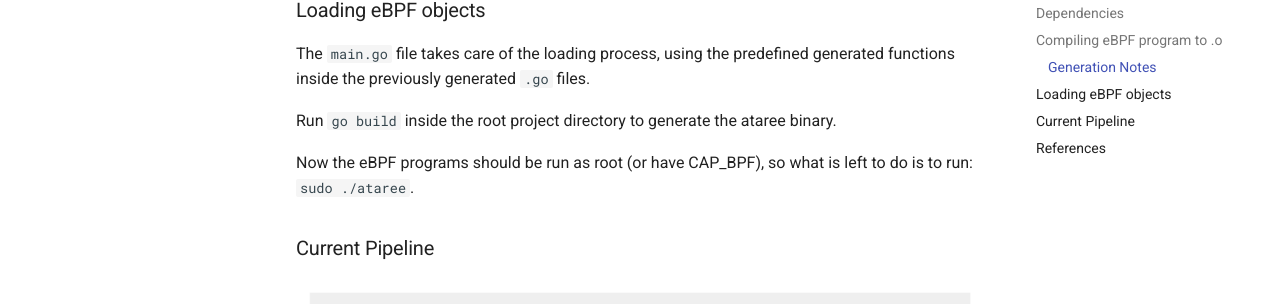
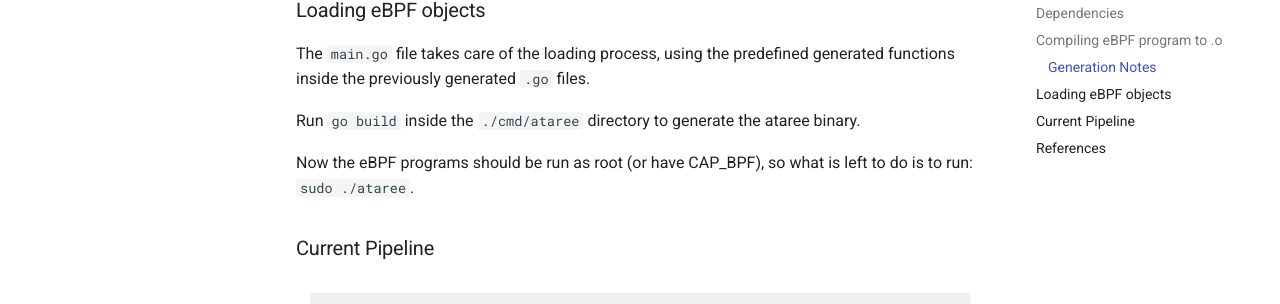
Before and after one commit to hxuu/ataree, an MkDocs documentation site: the page built from docs/index.md, in a window 1280 px wide and 900 px high, scrolled down 1151 px. Shown: the part 149-453 px from the top of the window. Built offline with MkDocs 1.6.1 and Material for MkDocs 9.7.7, drawn with Linux system fonts in a browser that asks for light colours; comment, search, counter and statistics services are not loaded.

Commit message:
updated docs/index.md

```diff
--- a/docs/index.md
+++ b/docs/index.md
@@ -38,7 +38,7 @@ Depending on the environment, here are few notes from the go documentation that
 ### Loading eBPF objects
 The `main.go` file takes care of the loading process, using the predefined generated functions inside the previously generated `.go` files.
 
-Run `go build` inside the root project directory to generate the ataree binary.
+Run `go build` inside the `./cmd/ataree` directory to generate the ataree binary.
 
 Now the eBPF programs should be run as root (or have CAP_BPF), so what is left to do is to run: `sudo ./ataree`.
 
```
